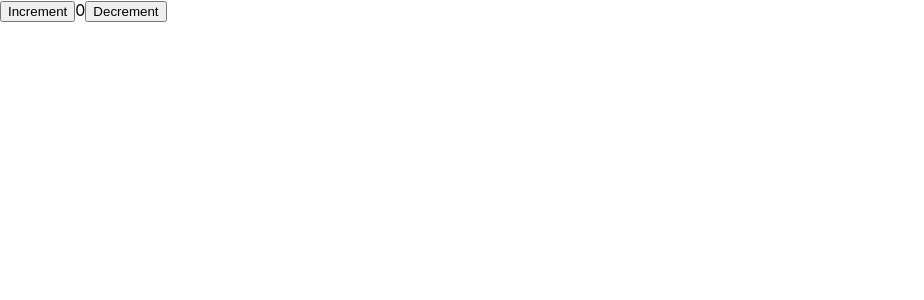
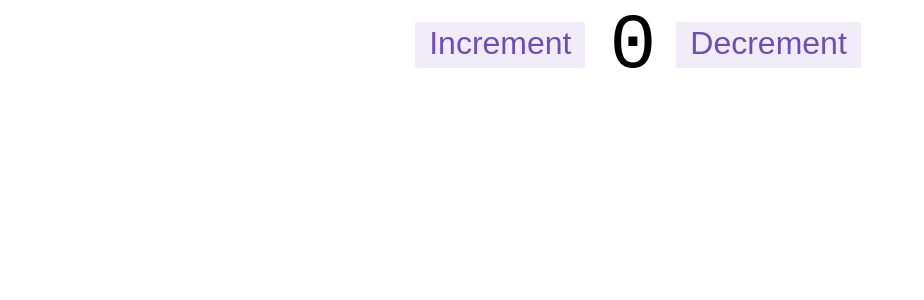
Before and after one commit to apethoud/scratch-react-redux-counter, a React (Create React App) app: page / in a window 1280 px wide. Shown: the top 300 px of the page, without its empty margins (0-924 px from the left). Built offline with nearby package versions, Linux system fonts and the light colour scheme.

Commit message:
add styling

```diff
--- a/src/features/counter/Counter.js
+++ b/src/features/counter/Counter.js
@@ -2,6 +2,7 @@
 import { useSelector, useDispatch } from 'react-redux';
 import { selectCount } from './counterSlice';
 import { increment, decrement } from './counterSlice';
+import styles from './Counter.module.css';
 
 export default function Counter() {
     const count = useSelector(selectCount);
@@ -9,17 +10,21 @@
 
     return (
         <div>
+            <div className={styles.row}>
                 <button
+                    className={styles.button}
                     onClick={() => dispatch(increment())}
                 >
                     Increment
                 </button>
-            <span>{count}</span>
+                <span className={styles.value}>{count}</span>
                 <button
+                    className={styles.button}
                     onClick={() => dispatch(decrement())}
                 >
                     Decrement
                 </button>
             </div>
+        </div>
     )
 }
--- /dev/null
+++ b/src/features/counter/Counter.module.css
@@ -0,0 +1,78 @@
+.row {
+    display: flex;
+    align-items: center;
+    justify-content: center;
+  }
+
+  .row > button {
+    margin-left: 4px;
+    margin-right: 8px;
+  }
+  .row:not(:last-child) {
+    margin-bottom: 16px;
+  }
+
+  .value {
+    font-size: 78px;
+    padding-left: 16px;
+    padding-right: 16px;
+    margin-top: 2px;
+    font-family: 'Courier New', Courier, monospace;
+  }
+
+  .button {
+    appearance: none;
+    background: none;
+    font-size: 32px;
+    padding-left: 12px;
+    padding-right: 12px;
+    outline: none;
+    border: 2px solid transparent;
+    color: rgb(112, 76, 182);
+    padding-bottom: 4px;
+    cursor: pointer;
+    background-color: rgba(112, 76, 182, 0.1);
+    border-radius: 2px;
+    transition: all 0.15s;
+  }
+
+  .textbox {
+    font-size: 32px;
+    padding: 2px;
+    width: 64px;
+    text-align: center;
+    margin-right: 4px;
+  }
+
+  .button:hover,
+  .button:focus {
+    border: 2px solid rgba(112, 76, 182, 0.4);
+  }
+
+  .button:active {
+    background-color: rgba(112, 76, 182, 0.2);
+  }
+
+  .asyncButton {
+    composes: button;
+    position: relative;
+  }
+
+  .asyncButton:after {
+    content: '';
+    background-color: rgba(112, 76, 182, 0.15);
+    display: block;
+    position: absolute;
+    width: 100%;
+    height: 100%;
+    left: 0;
+    top: 0;
+    opacity: 0;
+    transition: width 1s linear, opacity 0.5s ease 1s;
+  }
+
+  .asyncButton:active:after {
+    width: 0%;
+    opacity: 1;
+    transition: 0s;
+  }
```
Lines whose indentation alone changed are shown as unchanged.
